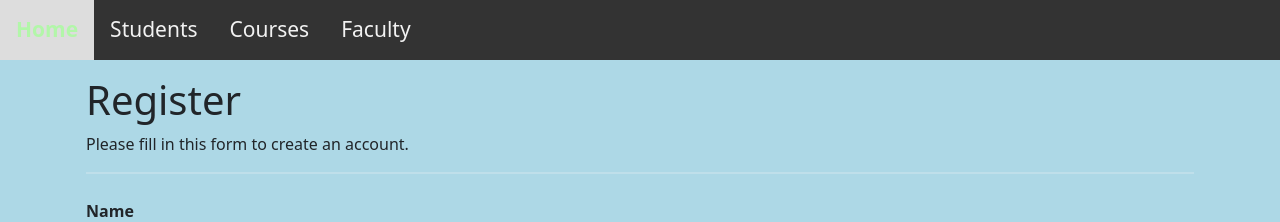
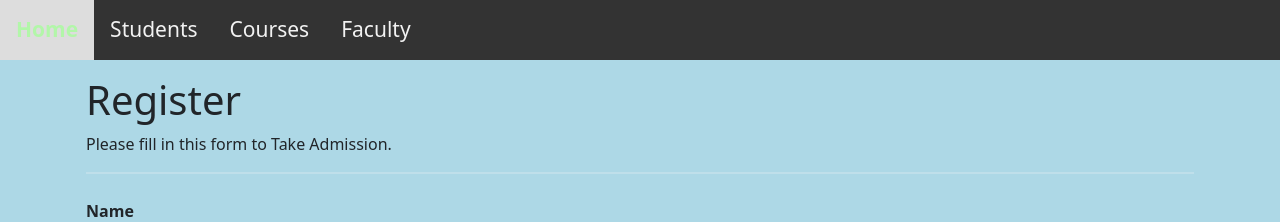
Before and after one commit to Prabhakar-Rana/college-management-sys, a React (Create React App) app in the folder frontend/: page /AdmissionForm in a window 1280 px wide. Shown: the top 222 px of the page. Built offline with nearby package versions, Linux system fonts and the light colour scheme.

Commit message:
Update AdmissionForm.js

```diff
--- a/frontend/src/Components/AdmissionForm.js
+++ b/frontend/src/Components/AdmissionForm.js
@@ -51,7 +51,7 @@ export const AdmissionForm = () => {
       <form onSubmit={handleSubmit}>
         <div className="container">
           <h1>Register</h1>
-          <p>Please fill in this form to create an account.</p>
+          <p>Please fill in this form to Take Admission.</p>
           <hr />
 
           <label htmlFor="name"><b>Name</b></label>
```
